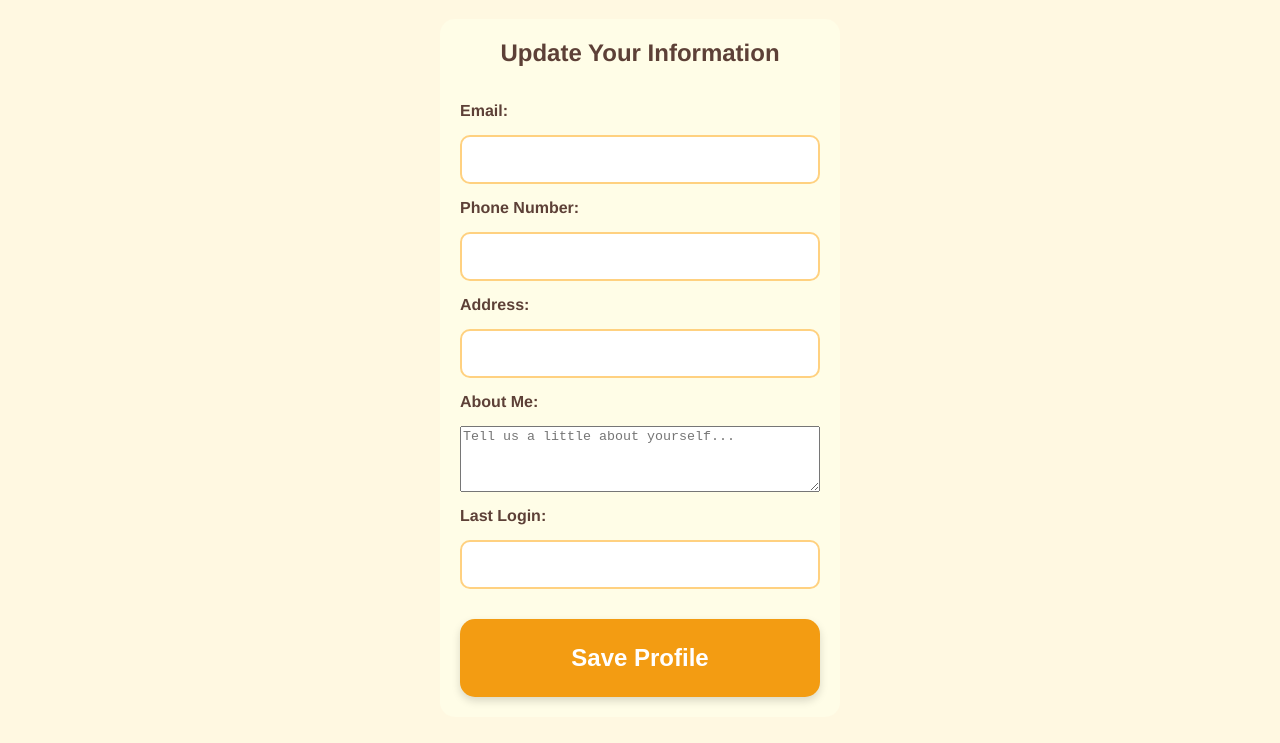
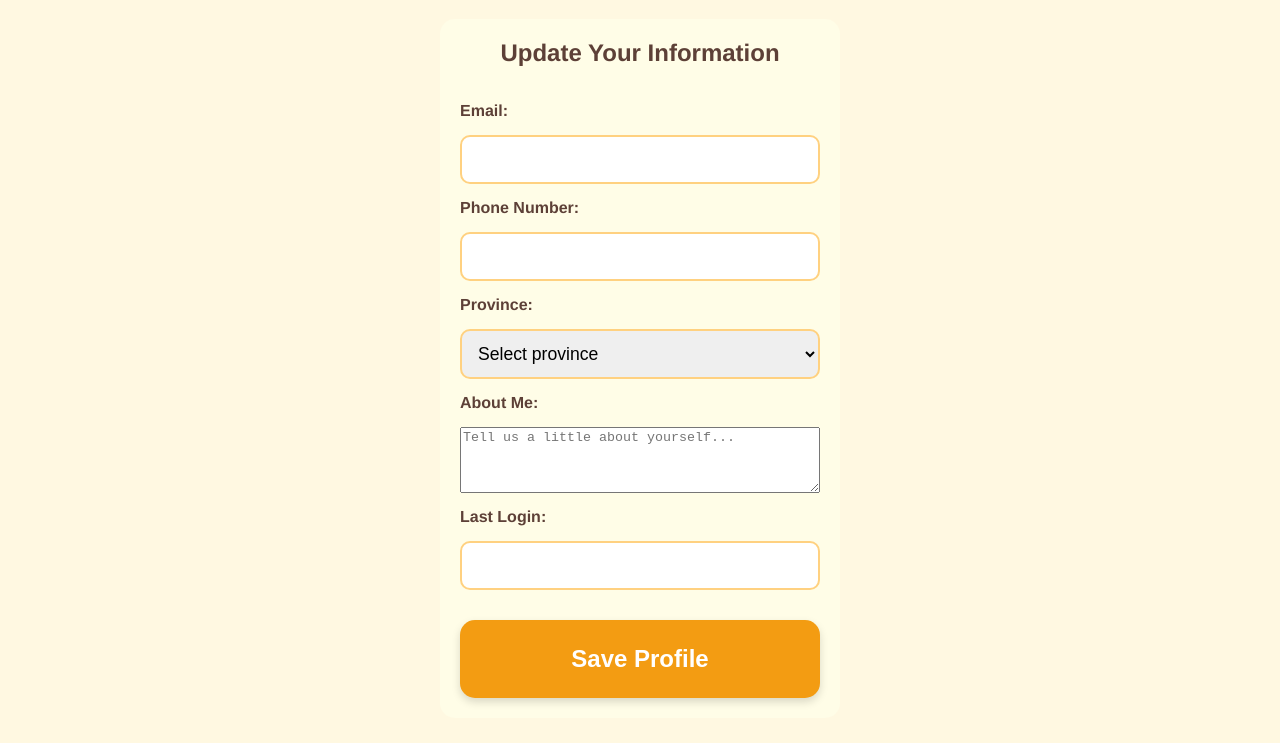
Before and after one commit to bellrauthien/vecinia, a website: page senior_profile.html in a window 1280 px wide. Shown: the part 61-804 px from the top of the page. Drawn offline with Linux system fonts and the light colour scheme; no server answers; sample sign-in values are in the browser's storage.

Commit message:
last updates

```diff
--- a/new_reminder.js
+++ b/new_reminder.js
@@ -23,7 +23,7 @@ document.addEventListener('DOMContentLoaded', async () => {
                 document.getElementById('reminder-type').value = reminder.type;
                 document.getElementById('reminder-date').value = reminder.date;
                 document.getElementById('reminder-time').value = reminder.time;
-                document.getElementById('reminder-address').value = reminder.address;
+
                 document.getElementById('province').value = reminder.province;
                 document.getElementById('needs-volunteer').checked = reminder.needs_volunteer;
             } else {
@@ -44,7 +44,7 @@ document.addEventListener('DOMContentLoaded', async () => {
             type: document.getElementById('reminder-type').value,
             date: document.getElementById('reminder-date').value,
             time: document.getElementById('reminder-time').value,
-            address: document.getElementById('reminder-address').value,
+
             province: document.getElementById('province').value,
             needs_volunteer: document.getElementById('needs-volunteer').checked
         };
--- a/senior_profile.html
+++ b/senior_profile.html
@@ -27,8 +27,60 @@
                 <label for="phone">Phone Number:</label>
                 <input type="tel" id="phone" name="phone" required>
 
-                <label for="address">Address:</label>
-                <input type="text" id="address" name="address">
+                <label for="province">Province:</label>
+                <select id="province" name="province" required>
+                    <option value="">Select province</option>
+                    <option value="Álava">Álava</option>
+                    <option value="Albacete">Albacete</option>
+                    <option value="Alicante">Alicante</option>
+                    <option value="Almería">Almería</option>
+                    <option value="Asturias">Asturias</option>
+                    <option value="Ávila">Ávila</option>
+                    <option value="Badajoz">Badajoz</option>
+                    <option value="Barcelona">Barcelona</option>
+                    <option value="Burgos">Burgos</option>
+                    <option value="Cáceres">Cáceres</option>
+                    <option value="Cádiz">Cádiz</option>
+                    <option value="Cantabria">Cantabria</option>
+                    <option value="Castellón">Castellón</option>
+                    <option value="Ciudad Real">Ciudad Real</option>
+                    <option value="Córdoba">Córdoba</option>
+                    <option value="Cuenca">Cuenca</option>
+                    <option value="Gerona">Gerona</option>
+                    <option value="Granada">Granada</option>
+                    <option value="Guadalajara">Guadalajara</option>
+                    <option value="Guipúzcoa">Guipúzcoa</option>
+                    <option value="Huelva">Huelva</option>
+                    <option value="Huesca">Huesca</option>
+                    <option value="Islas Baleares">Islas Baleares</option>
+                    <option value="Jaén">Jaén</option>
+                    <option value="La Coruña">La Coruña</option>
+                    <option value="La Rioja">La Rioja</option>
+                    <option value="Las Palmas">Las Palmas</option>
+                    <option value="León">León</option>
+                    <option value="Lérida">Lérida</option>
+                    <option value="Lugo">Lugo</option>
+                    <option value="Madrid">Madrid</option>
+                    <option value="Málaga">Málaga</option>
+                    <option value="Murcia">Murcia</option>
+                    <option value="Navarra">Navarra</option>
+                    <option value="Orense">Orense</option>
+                    <option value="Palencia">Palencia</option>
+                    <option value="Pontevedra">Pontevedra</option>
+                    <option value="Salamanca">Salamanca</option>
+                    <option value="Santa Cruz de Tenerife">Santa Cruz de Tenerife</option>
+                    <option value="Segovia">Segovia</option>
+                    <option value="Sevilla">Sevilla</option>
+                    <option value="Soria">Soria</option>
+                    <option value="Tarragona">Tarragona</option>
+                    <option value="Teruel">Teruel</option>
+                    <option value="Toledo">Toledo</option>
+                    <option value="Valencia">Valencia</option>
+                    <option value="Valladolid">Valladolid</option>
+                    <option value="Vizcaya">Vizcaya</option>
+                    <option value="Zamora">Zamora</option>
+                    <option value="Zaragoza">Zaragoza</option>
+                </select>
 
                 <label for="about_me">About Me:</label>
                 <textarea id="about_me" name="about_me" rows="4" placeholder="Tell us a little about yourself..."></textarea>
--- a/senior_profile.js
+++ b/senior_profile.js
@@ -20,7 +20,7 @@ document.addEventListener('DOMContentLoaded', () => {
 
                 document.getElementById('email').value = profile.email || '';
                 document.getElementById('phone').value = profile.phone || '';
-                document.getElementById('address').value = profile.address || '';
+                document.getElementById('province').value = profile.province || '';
                 document.getElementById('about_me').value = profile.about_me || '';
 
                 // Display last login date and make it read-only
@@ -49,7 +49,7 @@ document.addEventListener('DOMContentLoaded', () => {
             userId: user.id,
             email: document.getElementById('email').value,
             phone: document.getElementById('phone').value,
-            address: document.getElementById('address').value,
+            province: document.getElementById('province').value,
             about_me: document.getElementById('about_me').value
         };
 
--- a/style.css
+++ b/style.css
@@ -212,6 +212,27 @@ main {
 .reminders-list-container h2 { text-align: center; }
 #reminders-list { list-style: none; padding: 0; }
 
+.reminder-item-simple.accepted {
+    background-color: #f0f0f0;
+    border-left-color: #28a745;
+    cursor: default;
+}
+
+.reminder-item-simple.accepted .accept-button {
+    background-color: #6c757d;
+    cursor: not-allowed;
+    opacity: 0.7;
+}
+
+.reminder-item-simple .accept-button {
+    background-color: #28a745; /* Positive green for contrast */
+    padding: 10px 15px;
+    font-size: 1em;
+    flex-grow: 0; /* Prevent button from stretching */
+    min-width: 100px; /* Ensure a consistent width */
+}
+
+
 .reminder-item-simple {
     display: flex;
     justify-content: space-between;
```
Also changed, not shown: new_reminder.html (+0 -3 lines), requests.js (+4 -3 lines), server.js (+8 -4 lines).
